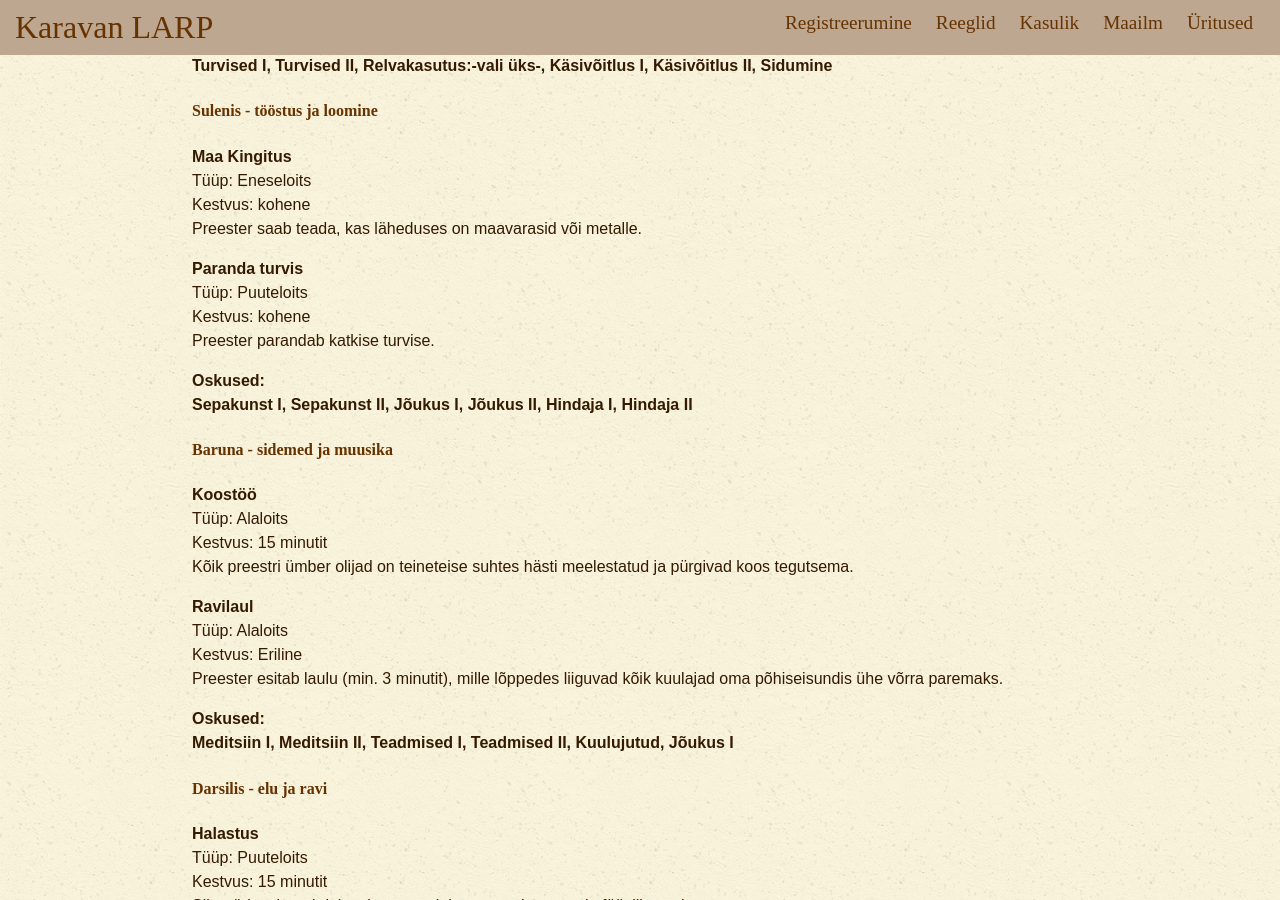
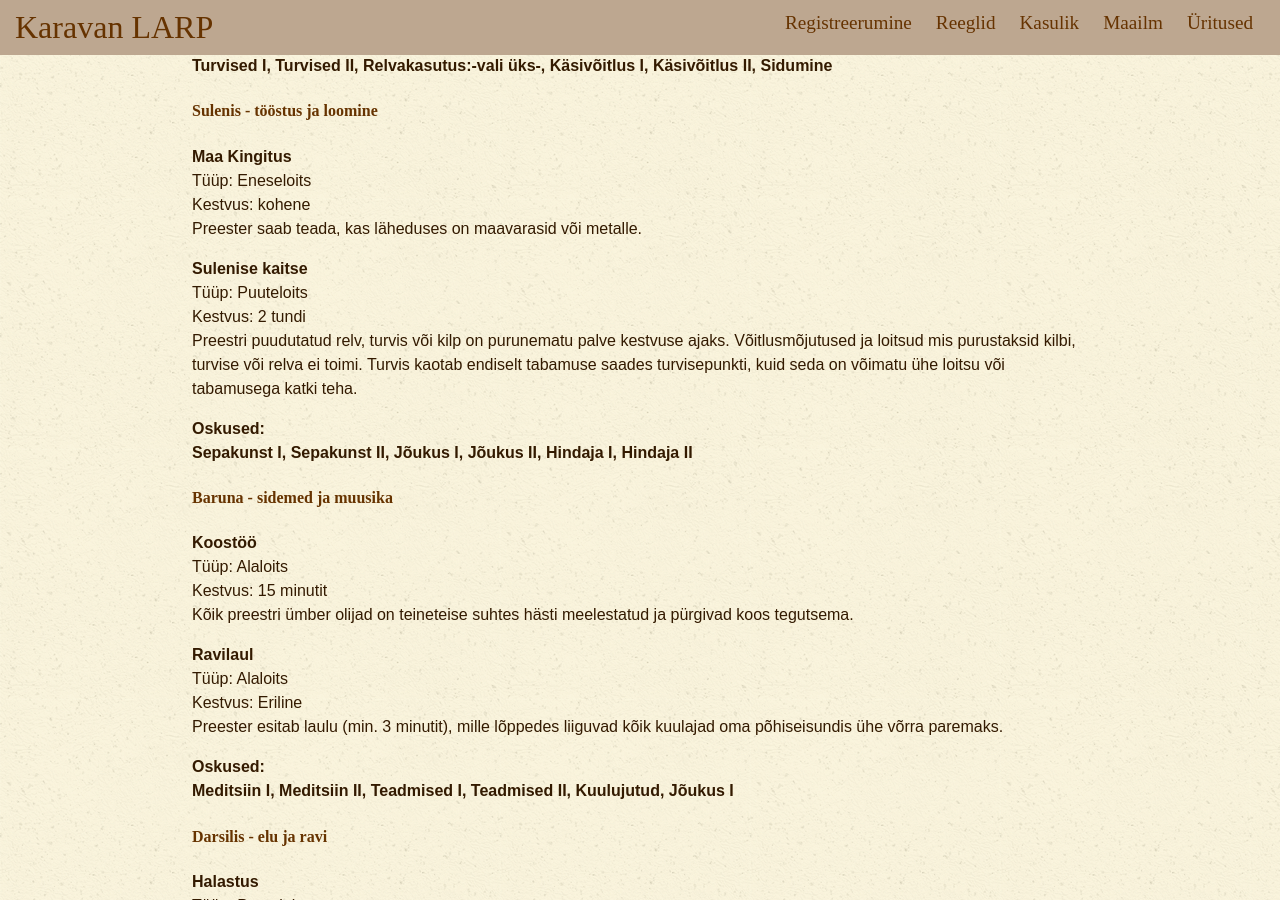
Before and after one commit to karavanlarp/karavanlarp.github.io, a Jekyll site: the page built from est/rules/priest.md, in a window 1280 px wide and 900 px high, scrolled down 12551 px. Built offline with Jekyll 4.4.1, drawn with Linux system fonts in a browser that asks for light colours; some web fonts are replaced.

Commit message:
palve muutus

```diff
--- a/est/rules/priest.md
+++ b/est/rules/priest.md
@@ -527,10 +527,10 @@ Tüüp: Eneseloits<br />
 Kestvus: kohene<br />
 Preester saab teada, kas läheduses on maavarasid või metalle.
 
-**Paranda turvis**<br />
+**Sulenise kaitse**<br />
 Tüüp: Puuteloits<br />
-Kestvus: kohene<br />
-Preester parandab katkise turvise.
+Kestvus: 2 tundi<br />
+Preestri puudutatud relv, turvis või kilp on purunematu palve kestvuse ajaks. Võitlusmõjutused ja loitsud mis purustaksid kilbi, turvise või relva ei toimi. Turvis kaotab endiselt tabamuse saades turvisepunkti, kuid seda on võimatu ühe loitsu või tabamusega katki teha.
 
 **Oskused:**<br />
 **Sepakunst I, Sepakunst II, Jõukus I, Jõukus II, Hindaja I, Hindaja II**
```
